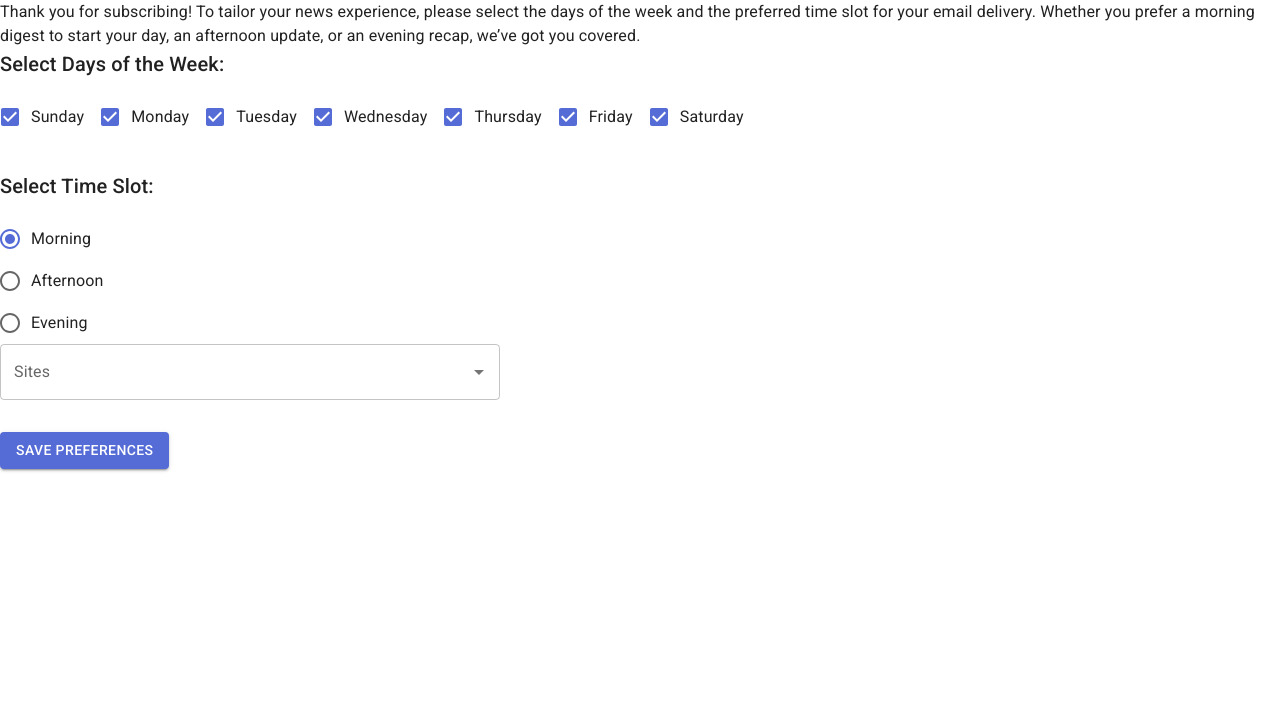
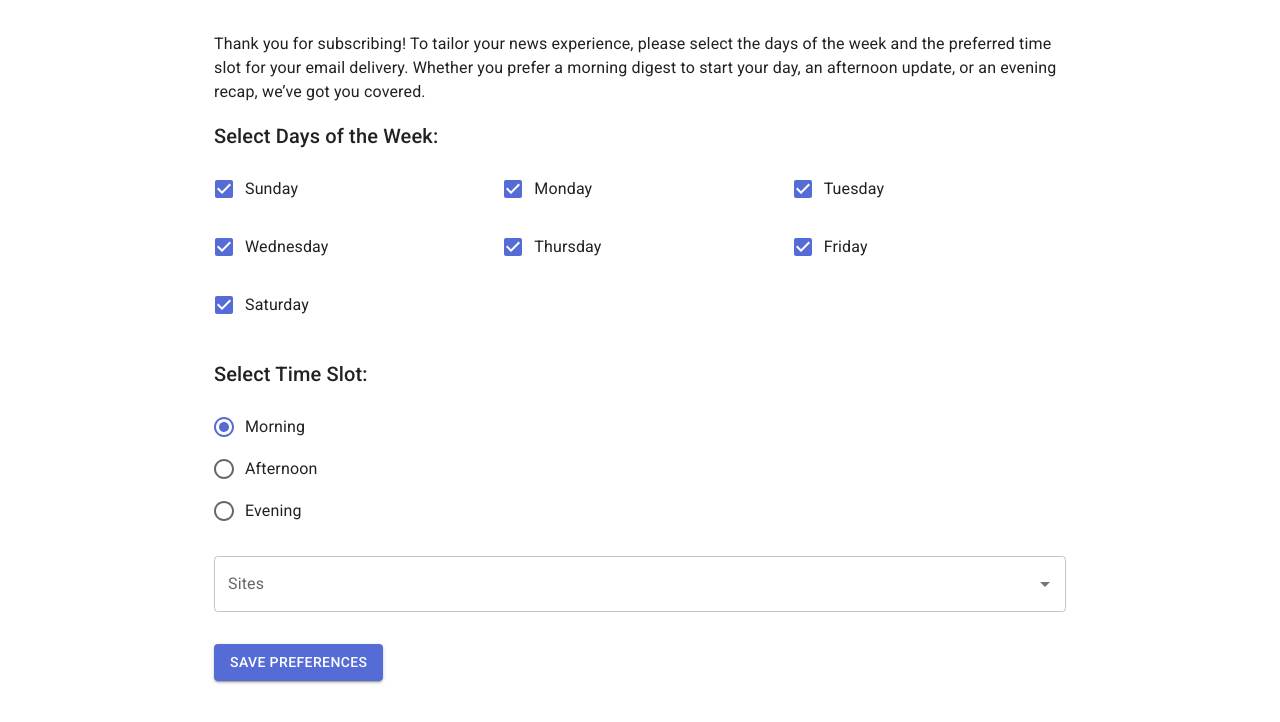
Before and after one commit to rupinr/news-master-fe, a React (Vite) app: page /preferences in a window 1280 px wide. Shown: the top 722 px of the page. Built offline with nearby package versions, Linux system fonts and the light colour scheme; no server answers.

Commit message:
clean up ui

```diff
--- a/src/Email.tsx
+++ b/src/Email.tsx
@@ -7,6 +7,7 @@ import { useNavigate } from 'react-router-dom'
 import Container from '@mui/material/Container';
 import Typography from '@mui/material/Typography';
 import Box from '@mui/material/Typography';
+import Grid from '@mui/material/Grid2';
 
 const Email = () => {
     const [text, setText] = useState('')
@@ -27,10 +28,11 @@ const Email = () => {
     return (
         <Container maxWidth="sm">
             <Box sx={{ my: 4 }}>
-                <Typography variant="h4" component="h1" sx={{ mb: 2 }}>
+                <Typography component="p" sx={{ mb: 2 }}>
                     Welcome to your ultimate news hub! Dive into a world of information with our personalized newsletter service, crafted just for you. Subscribe to receive daily updates from your favorite news websites, all curated to match your interests and schedule. Whether it's breaking news, in-depth analysis, or light-hearted features, customize your delivery to stay informed in the way that suits you best. Your news, your way, every day.
                 </Typography>
-                <Box sx={{ display: 'flex', alignItems: 'center' }}>
+                <Grid container spacing={2} alignItems="center">
+                    <Grid size={{ xs: 12, sm: 6 }}>
                         <TextField
                             autoFocus
                             required
@@ -43,14 +45,17 @@ const Email = () => {
                             variant="standard"
                             value={text}
                             onChange={handleChange}
-                        sx={{ mr: 2 }}
+
                         />
-                    <Button variant="contained" endIcon={<SendIcon />} onClick={handleClick}>
+                    </Grid>
+                    <Grid size={{ xs: 12, sm: 6 }}>
+                        <Button variant="contained" endIcon={<SendIcon />} onClick={handleClick} fullWidth>
                             Send
                         </Button>
+                    </Grid>
+                </Grid>
             </Box>
-            </Box>
-        </Container>
+        </Container >
     )
 }
 
--- a/src/ScheduleSelector.tsx
+++ b/src/ScheduleSelector.tsx
@@ -12,7 +12,8 @@ import TextField from '@mui/material/TextField';
 import Stack from '@mui/material/Stack';
 import { getSites, updatePreference, getSubscription } from './service/service'
 import { useLocation, useSearchParams } from 'react-router-dom'
-
+import Container from '@mui/material/Container';
+import Grid from '@mui/material/Grid';
 
 const ScheduleSelector = () => {
 
@@ -49,7 +50,6 @@ const ScheduleSelector = () => {
                 label: source,
                 value: source,
             }));
-            console.log("esixx", existingSites)
             setDefaultOptions(existingSites)
         }
         fetchExistingData()
@@ -108,28 +108,29 @@ const ScheduleSelector = () => {
 
             sites: options.map((item) => item.value)
         }
-        console.log('Selected Days:', data)
         updatePreference(data, token!!)
-        // You can send this data to your backend here
     }
 
     return (
-        <Box>
-            <Typography>Thank you for subscribing!
-
-                To tailor your news experience, please select the days of the week and the preferred time slot for your email delivery. Whether you prefer a morning digest to start your day, an afternoon update, or an evening recap, we’ve got you covered.</Typography>
-
+        (
+            <Container maxWidth="md">
+                <Box sx={{ my: 4 }}>
+                    <Typography component="p" sx={{ mb: 2 }}>
+                        Thank you for subscribing! To tailor your news experience, please select the days of the week and the preferred time slot for your email delivery. Whether you prefer a morning digest to start your day, an afternoon update, or an evening recap, we’ve got you covered.
+                    </Typography>
                     <Typography variant="h6" sx={{ mb: 2 }}>
                         Select Days of the Week:
                     </Typography>
+                    <Grid container spacing={2}>
                         {['Sunday', 'Monday', 'Tuesday', 'Wednesday', 'Thursday', 'Friday', 'Saturday'].map((day) => (
+                            <Grid item xs={6} sm={4} key={day}>
                                 <FormControlLabel
-                    key={day}
                                     control={<Checkbox value={day} checked={days.includes(day)} onChange={handleDayChange} />}
                                     label={day}
                                 />
+                            </Grid>
                         ))}
-
+                    </Grid>
                     <Typography variant="h6" sx={{ mt: 4, mb: 2 }}>
                         Select Time Slot:
                     </Typography>
@@ -138,8 +139,7 @@ const ScheduleSelector = () => {
                         <FormControlLabel value="Afternoon" control={<Radio />} label="Afternoon" />
                         <FormControlLabel value="Evening" control={<Radio />} label="Evening" />
                     </RadioGroup>
-            <Stack spacing={3} sx={{ width: 500 }}>
-
+                    <Stack spacing={3} sx={{ width: '100%', mt: 3 }}>
                         <Autocomplete
                             multiple
                             id="tags-outlined"
@@ -157,14 +157,15 @@ const ScheduleSelector = () => {
                                 />
                             )}
                         />
-
                     </Stack>
                     <Button variant="contained" color="primary" onClick={handleSubmit} sx={{ mt: 4 }}>
                         Save Preferences
                     </Button>
                 </Box>
+            </Container>
 
         )
-}
+    )
+};
 
 export default ScheduleSelector
```
Lines whose indentation alone changed are shown as unchanged.
